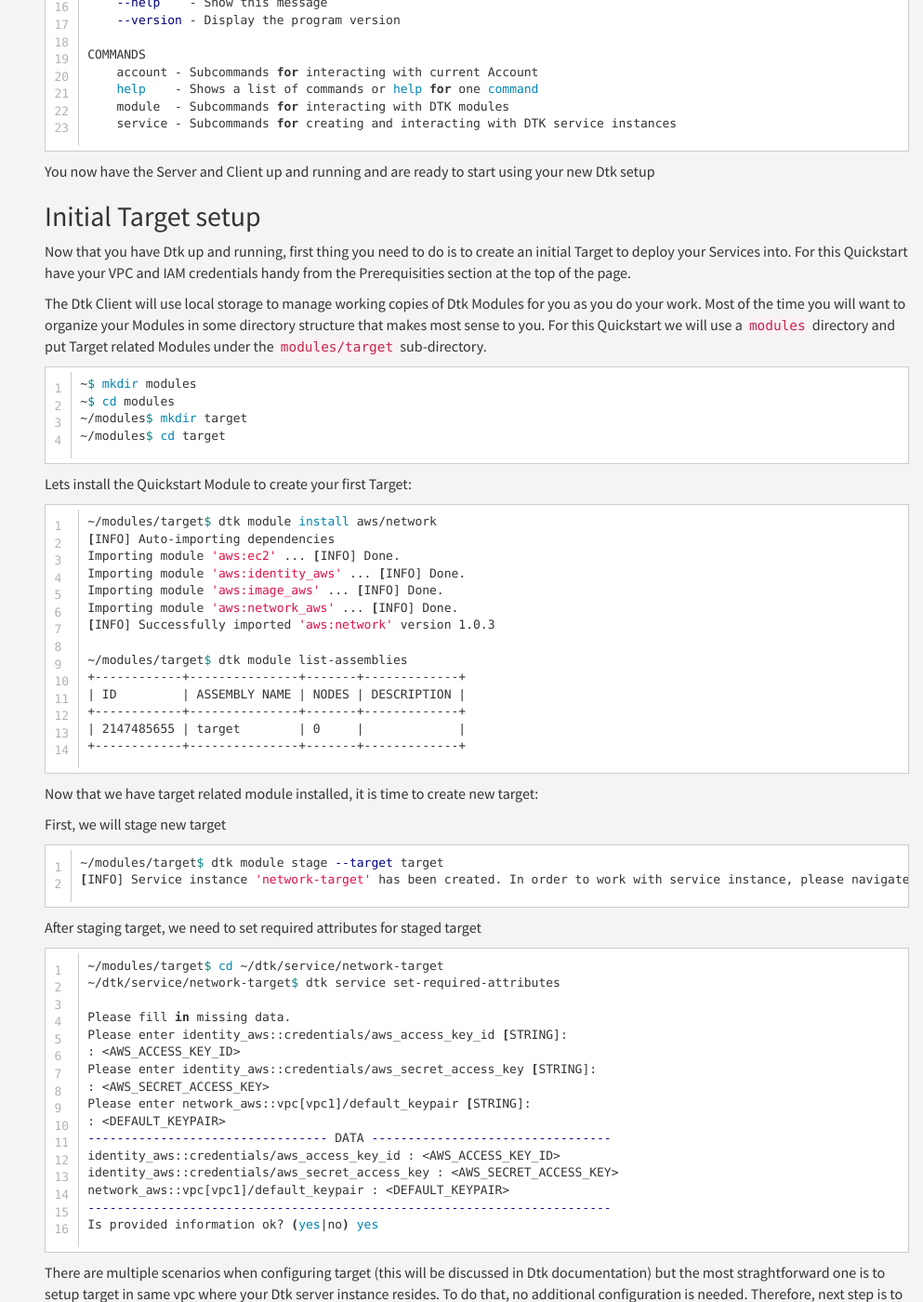
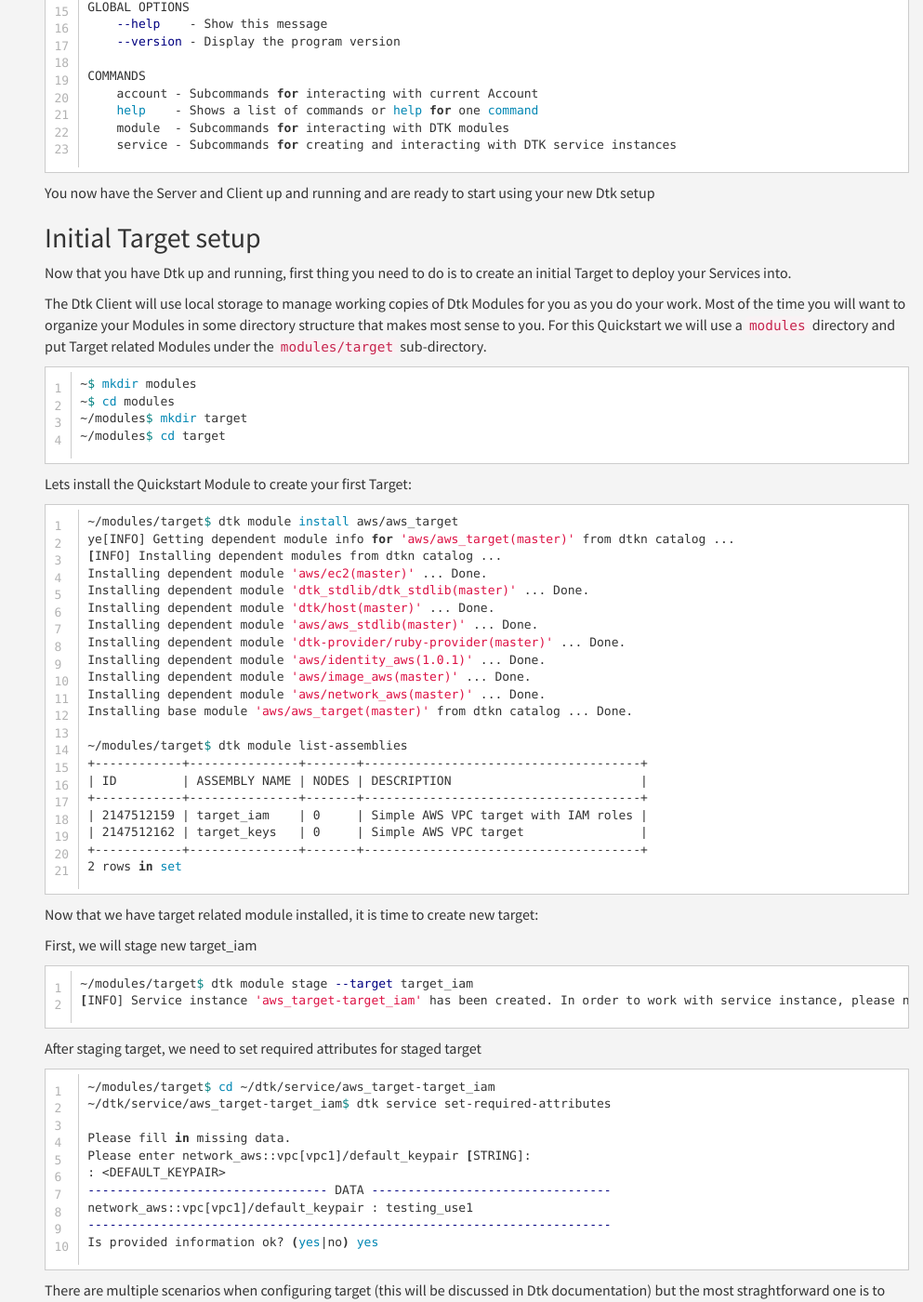
Before and after one commit to dtk/dtk-docs-v1, a Jekyll site: the page built from _getting-started/quickstart.md, in a window 1280 px wide and 1400 px high, scrolled down 2136 px. Shown: the whole window at 93% size, without its empty margins (287-1280 px from the left). Built offline with Jekyll 4.4.1, drawn with Linux system fonts in a browser that asks for light colours; some of the changed text lies outside the part shown.

Commit message:
Updating initial target setup

```diff
--- a/_getting-started/quickstart.md
+++ b/_getting-started/quickstart.md
@@ -13,8 +13,7 @@ In order to start using Dtk via the quickstart method, there are following prere
   1. **Running EC2 Instance:** Make sure to have an AWS account handy, and a running EC2 instance that supports docker where you can deploy the Dtk software.  The EC2 instance doesnt have to be a large server, something like an m3.medium will be sufficient.
   2. **Docker Installed:** Docker is required for the quickstart as we distribute the various Dtk pieces of software inside docker containers.  For more info on how to install Docker, please check: <a href="https://docs.docker.com/engine/installation" target="_blank">docker-installation</a> (Also make sure to configure Docker as a non-root user  <a href="https://docs.docker.com/engine/installation/linux/linux-postinstall/" target="_blank">Add user to usergroup</a>)
   3. **AWS VPC Instance:**  We will use a pre-existing VPC for this Quickstart demo.  If you do not have one consult the AWS docs to learn more about creating one: <a href="http://docs.aws.amazon.com/AmazonVPC/latest/GettingStartedGuide/getting-started-create-vpc.html" target="_blank">getting-started-create-vpc</a>.(Note: Please make sure that the following ports are enabled in the Security Group of the AWS instance: 2222, 6163, 80)
-  4. **AWS IAM Credentials:** The Dtk will use IAM credentials to carry out actions such as EC2 machine deployment.  Make sure the IAM user you use has access to the VPC from step 3 above.
-
+  4. **AWS IAM Credentials:** The Dtk will use IAM credentials to carry out actions such as EC2 machine deployment.  Make sure the IAM user you use has access to the VPC from step 3 above. It is expected that tennant has IAM role assigned (Create IAM role with name: **ec2-dtk-access** and give following privileges: AmazonEC2FullAccess, AmazonVPCFullAccess)
 
 
 ## Installation
@@ -110,7 +109,7 @@ COMMANDS
 You now have the Server and Client up and running and are ready to start using your new Dtk setup
 
 ## Initial Target setup
-Now that you have Dtk up and running, first thing you need to do is to create an initial Target to deploy your Services into.  For this Quickstart have your VPC and IAM credentials handy from the Prerequisities section at the top of the page.
+Now that you have Dtk up and running, first thing you need to do is to create an initial Target to deploy your Services into.
 
 The Dtk Client will use local storage to manage working copies of Dtk Modules for you as you do your work.  Most of the time you will want to organize your Modules in some directory structure that makes most sense to you.  For this Quickstart we will use a `modules` directory and put Target related Modules under the `modules/target` sub-directory.
 
@@ -124,46 +123,47 @@ The Dtk Client will use local storage to manage working copies of Dtk Modules fo
 Lets install the Quickstart Module to create your first Target:
 
 {% highlight bash linenos %}
-~/modules/target$ dtk module install aws/network
-[INFO] Auto-importing dependencies
-Importing module 'aws:ec2' ... [INFO] Done.
-Importing module 'aws:identity_aws' ... [INFO] Done.
-Importing module 'aws:image_aws' ... [INFO] Done.
-Importing module 'aws:network_aws' ... [INFO] Done.
-[INFO] Successfully imported 'aws:network' version 1.0.3
+~/modules/target$ dtk module install aws/aws_target
+ye[INFO] Getting dependent module info for 'aws/aws_target(master)' from dtkn catalog ...
+[INFO] Installing dependent modules from dtkn catalog ...
+Installing dependent module 'aws/ec2(master)' ... Done.
+Installing dependent module 'dtk_stdlib/dtk_stdlib(master)' ... Done.
+Installing dependent module 'dtk/host(master)' ... Done.
+Installing dependent module 'aws/aws_stdlib(master)' ... Done.
+Installing dependent module 'dtk-provider/ruby-provider(master)' ... Done.
+Installing dependent module 'aws/identity_aws(1.0.1)' ... Done.
+Installing dependent module 'aws/image_aws(master)' ... Done.
+Installing dependent module 'aws/network_aws(master)' ... Done.
+Installing base module 'aws/aws_target(master)' from dtkn catalog ... Done.
 
 ~/modules/target$ dtk module list-assemblies
-+------------+---------------+-------+-------------+
-| ID         | ASSEMBLY NAME | NODES | DESCRIPTION |
-+------------+---------------+-------+-------------+
-| 2147485655 | target        | 0     |             |
-+------------+---------------+-------+-------------+
++------------+---------------+-------+--------------------------------------+
+| ID         | ASSEMBLY NAME | NODES | DESCRIPTION                          |
++------------+---------------+-------+--------------------------------------+
+| 2147512159 | target_iam    | 0     | Simple AWS VPC target with IAM roles |
+| 2147512162 | target_keys   | 0     | Simple AWS VPC target                |
++------------+---------------+-------+--------------------------------------+
+2 rows in set
 {% endhighlight %}
 
 Now that we have target related module installed, it is time to create new target:
 
-First, we will stage new target
+First, we will stage new target_iam
 {% highlight bash linenos %}
-~/modules/target$ dtk module stage --target target
-[INFO] Service instance 'network-target' has been created. In order to work with service instance, please navigate to: /home/docker-client/dtk/service/network-target
+~/modules/target$ dtk module stage --target target_iam
+[INFO] Service instance 'aws_target-target_iam' has been created. In order to work with service instance, please navigate to: /home/docker-client/dtk/service/aws_target-target_iam
 {% endhighlight %}
 
 After staging target, we need to set required attributes for staged target
 {% highlight bash linenos %}
-~/modules/target$ cd ~/dtk/service/network-target
-~/dtk/service/network-target$ dtk service set-required-attributes
+~/modules/target$ cd ~/dtk/service/aws_target-target_iam
+~/dtk/service/aws_target-target_iam$ dtk service set-required-attributes
 
 Please fill in missing data.
-Please enter identity_aws::credentials/aws_access_key_id [STRING]:
-: <AWS_ACCESS_KEY_ID>
-Please enter identity_aws::credentials/aws_secret_access_key [STRING]:
-: <AWS_SECRET_ACCESS_KEY>
 Please enter network_aws::vpc[vpc1]/default_keypair [STRING]:
 : <DEFAULT_KEYPAIR>
 --------------------------------- DATA ---------------------------------
-identity_aws::credentials/aws_access_key_id : <AWS_ACCESS_KEY_ID>
-identity_aws::credentials/aws_secret_access_key : <AWS_SECRET_ACCESS_KEY>
-network_aws::vpc[vpc1]/default_keypair : <DEFAULT_KEYPAIR>
+network_aws::vpc[vpc1]/default_keypair : testing_use1
 ------------------------------------------------------------------------
 Is provided information ok? (yes|no) yes
 {% endhighlight %}
@@ -171,7 +171,7 @@ Is provided information ok? (yes|no) yes
 There are multiple scenarios when configuring target (this will be discussed in Dtk documentation) but the most straghtforward one is to setup target in same vpc where your Dtk server instance resides. To do that, no additional configuration is needed. Therefore, next step is to converge target
 
 {% highlight bash linenos %}
-~/dtk/service/network-target$ dtk service converge
+~/dtk/service/aws_target-target_iam$ dtk service converge
 {% endhighlight %}
 
 If converge passed successfully, that means that we are ready to provision assembly templates in newly created target that actually points to SAME vpc, subnet and security group where your Dtk Server instance resides.
```
